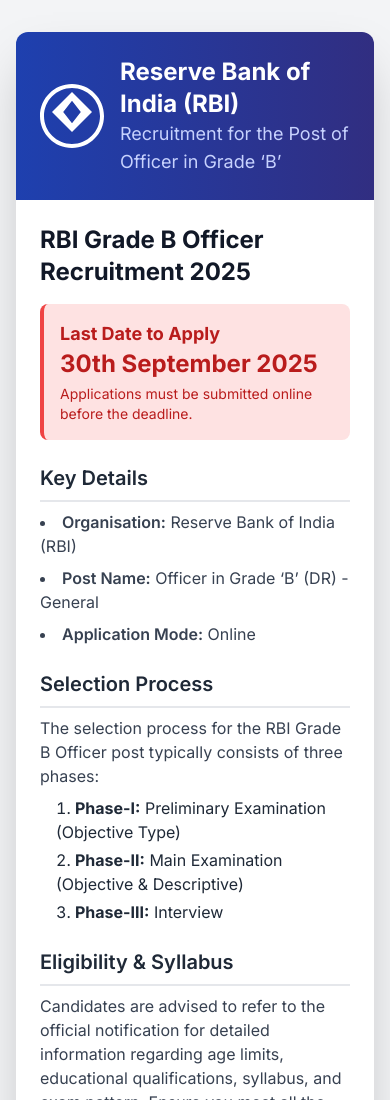
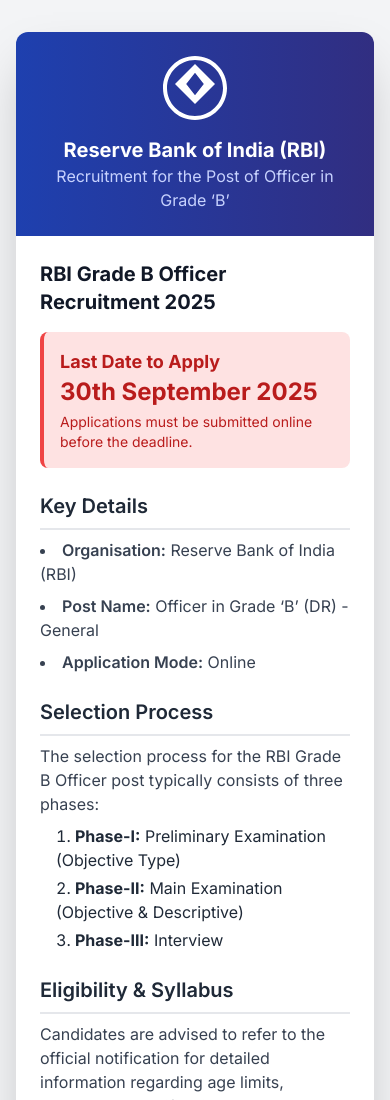
Before and after one commit to shivamyadav2002/new-job, a plain HTML site: page index.html in a window 390 px wide. Shown: the top 1100 px of the page. Drawn offline with nearby package versions, Linux system fonts and the light colour scheme.

Commit message:
Update index.html

```diff
--- a/index.html
+++ b/index.html
@@ -30,8 +30,8 @@
 
             <!-- Header Section -->
             <div class="bg-gradient-to-r from-blue-800 to-indigo-900 p-6 md:p-8 text-white">
-                <div class="flex items-center space-x-4">
-                    <div>
+                <div class="flex flex-col sm:flex-row items-center text-center sm:text-left space-y-4 sm:space-y-0 sm:space-x-4">
+                    <div class="flex-shrink-0">
                         <!-- RBI Logo Placeholder -->
                         <svg class="w-16 h-16" viewBox="0 0 40 40" fill="none" xmlns="http://www.w3.org/2000/svg">
                             <path d="M20 0C8.96 0 0 8.96 0 20C0 31.04 8.96 40 20 40C31.04 40 40 31.04 40 20C40 8.96 31.04 0 20 0ZM20 37.5C10.35 37.5 2.5 29.65 2.5 20C2.5 10.35 10.35 2.5 20 2.5C29.65 2.5 37.5 10.35 37.5 20C37.5 29.65 29.65 37.5 20 37.5Z" fill="#FFFFFF"/>
@@ -39,8 +39,8 @@
                         </svg>
                     </div>
                     <div>
-                        <h1 class="text-2xl md:text-3xl font-bold">Reserve Bank of India (RBI)</h1>
-                        <p class="text-lg md:text-xl text-indigo-200">Recruitment for the Post of Officer in Grade ‘B’</p>
+                        <h1 class="text-xl sm:text-2xl md:text-3xl font-bold">Reserve Bank of India (RBI)</h1>
+                        <p class="text-base sm:text-lg md:text-xl text-indigo-200">Recruitment for the Post of Officer in Grade ‘B’</p>
                     </div>
                 </div>
             </div>
@@ -49,7 +49,7 @@
             <div class="p-6 md:p-8">
 
                 <!-- Job Title -->
-                <h2 class="text-2xl font-bold text-gray-900 mb-4">RBI Grade B Officer Recruitment 2025</h2>
+                <h2 class="text-xl sm:text-2xl font-bold text-gray-900 mb-4">RBI Grade B Officer Recruitment 2025</h2>
 
                 <!-- Important Information Card -->
                 <div class="bg-red-100 border-l-4 border-red-500 text-red-700 p-4 rounded-lg mb-6" role="alert">
```
